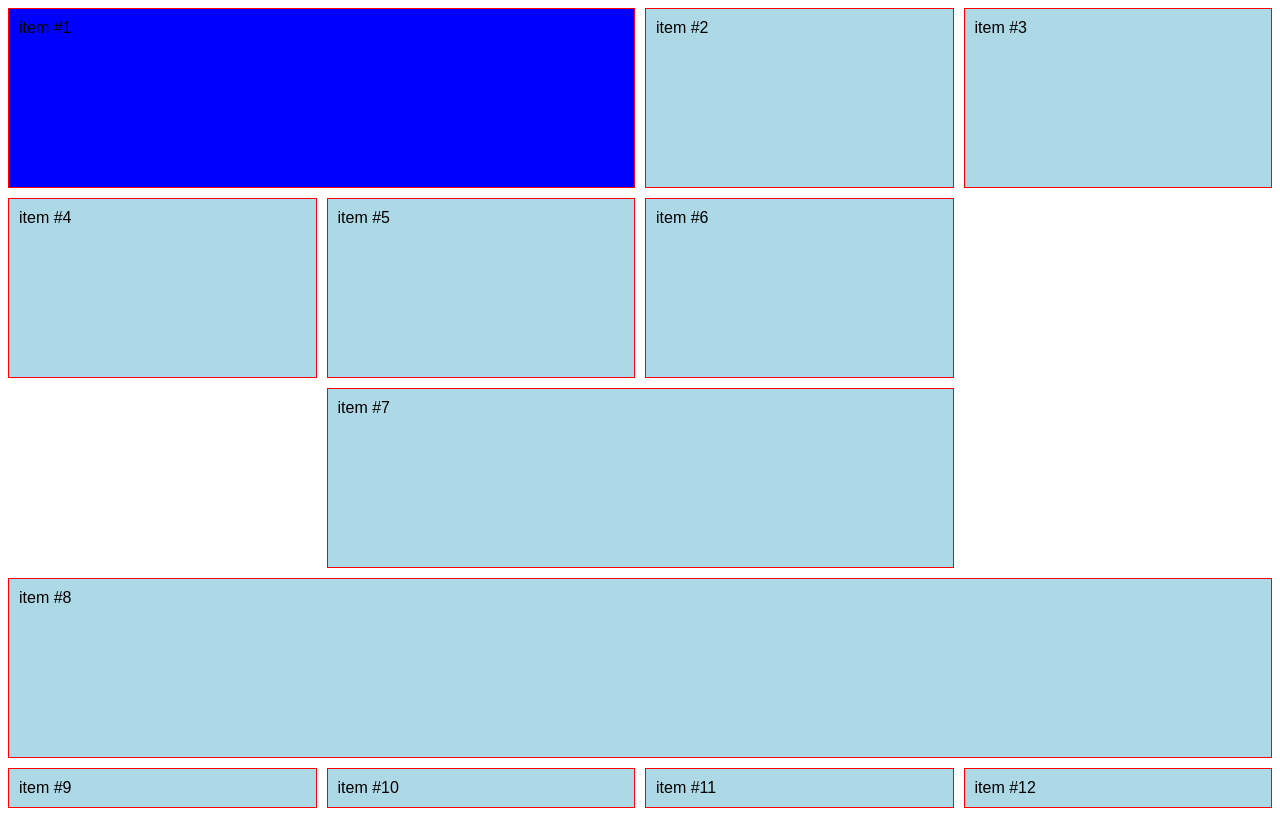
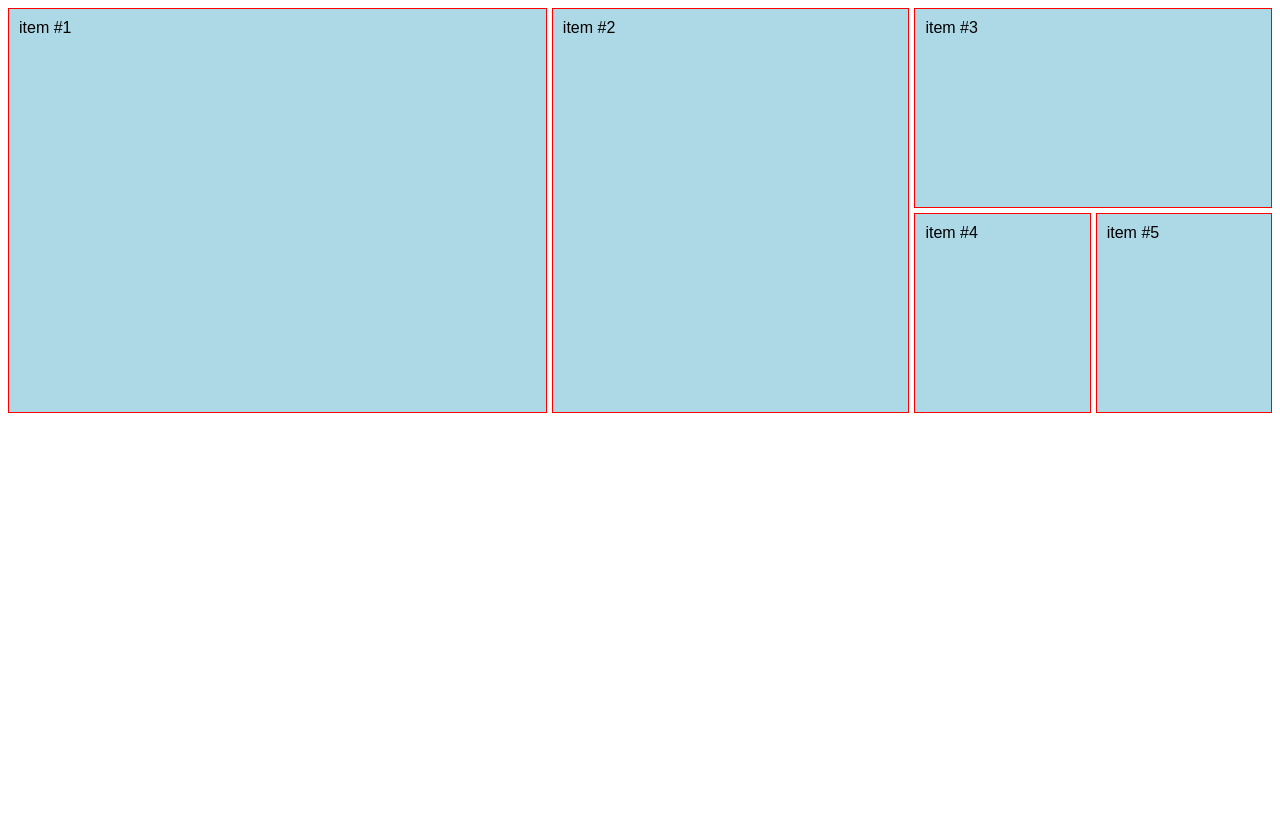
Before and after one commit to jibarradelgado/css-gridlayout, a plain HTML site: page index.html in a window 1280 px wide. Drawn offline with Linux system fonts and the light colour scheme.

Commit message:
row sizes

```diff
--- a/index.html
+++ b/index.html
@@ -10,9 +10,9 @@
     }
     .container {
       display: grid;
-      grid-template-columns: repeat(4, 1fr);
-      grid-template-rows: repeat(4, 1fr);
-      gap: 10px;
+      grid-template-columns: repeat(7, 1fr);
+      grid-template-rows: repeat(2, 200px);
+      gap: 5px;
       height: 100vh;
     }
     .item {
@@ -21,16 +21,22 @@
       border: 1px solid red;
     }
     .item:nth-of-type(1) {
-      background: blue;
-      grid-column-start: 1;
-      grid-column-end: 3;
+      grid-column: 1 / span 3;
+      grid-row: 1 / span 2;
+    }
+    .item:nth-of-type(2) {
+      grid-column: 4 / span 2;
+      grid-row: 1 / span 2;
+    }
+    .item:nth-of-type(3) {
+      grid-column: 6 / span 2;
     }
     .item:nth-of-type(7) {
-      grid-column: 2 / 4;
+      /* grid-column: 2 / 4; */
     }
     .item:nth-of-type(8) {
       /* grid-column: 1 / span 2; */
-      grid-column: 1 / -1;
+      /* grid-column: 1 / -1; */
     }
   </style>
 </head>
@@ -41,13 +47,6 @@
     <div class="item">item #3</div>
     <div class="item">item #4</div>
     <div class="item">item #5</div>
-    <div class="item">item #6</div>
-    <div class="item">item #7</div>
-    <div class="item">item #8</div>
-    <div class="item">item #9</div>
-    <div class="item">item #10</div>
-    <div class="item">item #11</div>
-    <div class="item">item #12</div>
   </section>
 </body>
 </html>
```
